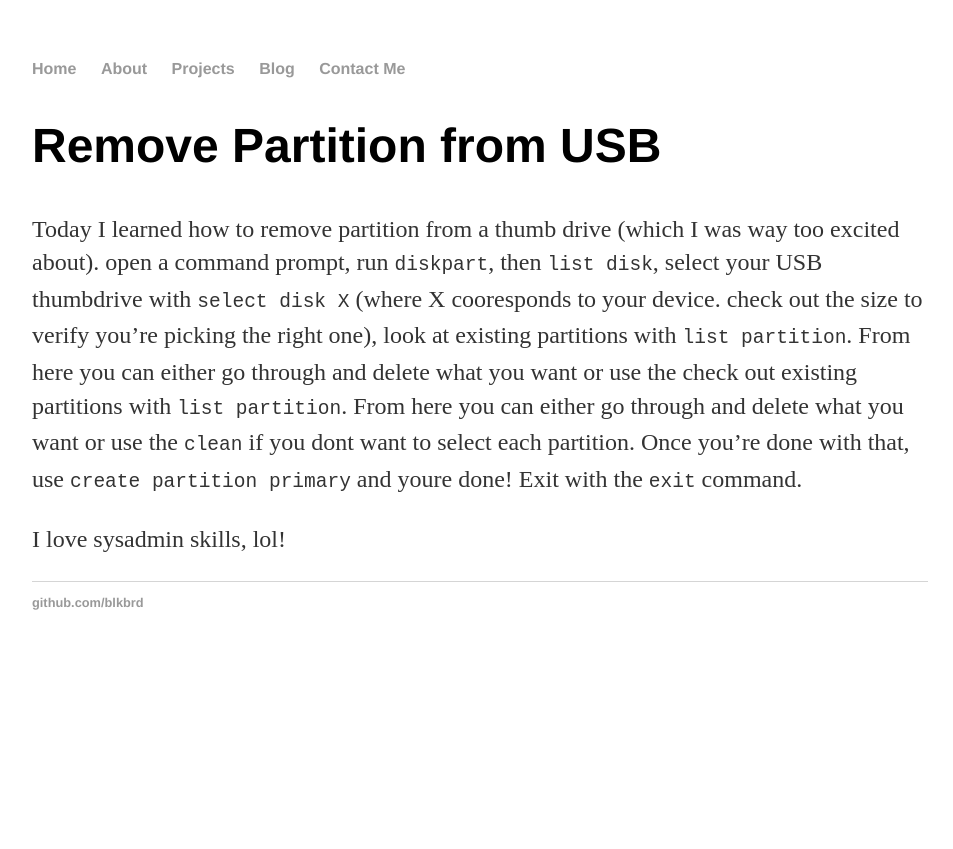
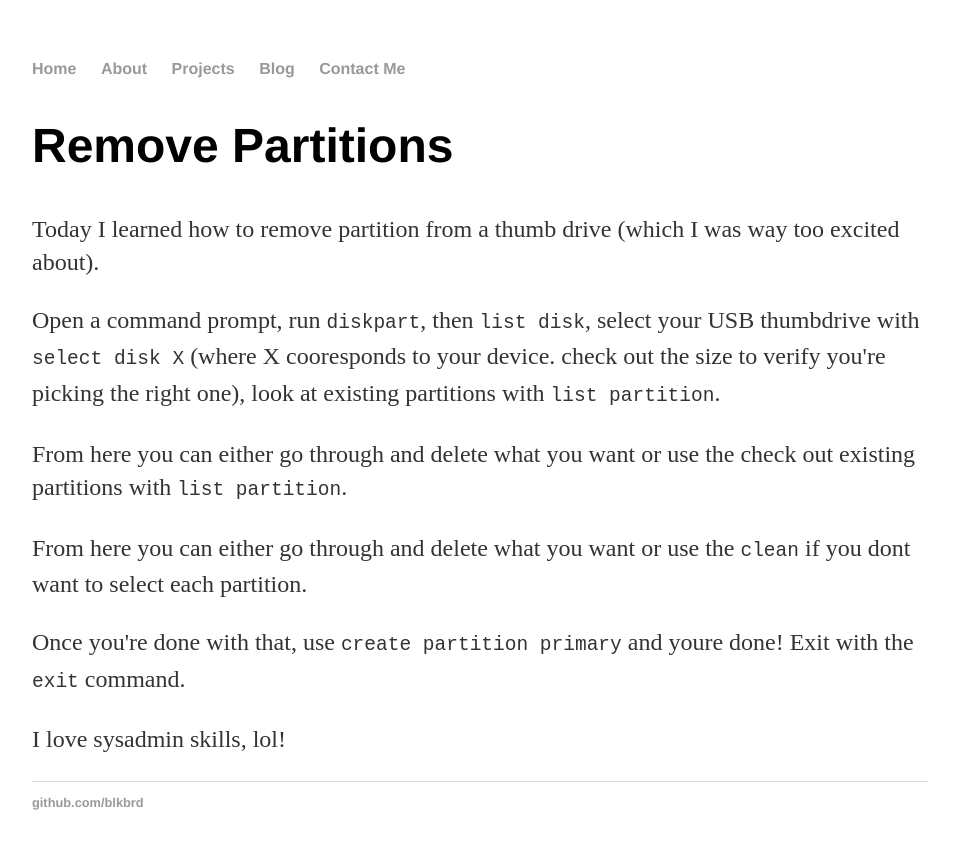
Before and after one commit to blkbrd/blkbrd.github.io, a Jekyll site: the page built from _posts/2019-03-09-Remove-Partition-from-USB.md, in a window 1280 px wide. Shown: the top 849 px of the page, without its empty margins (160-1113 px from the left). Built offline with Jekyll 4.4.1, drawn with Linux system fonts in a browser that asks for light colours.

Commit message:
Update 2019-03-09-Remove-Partition-from-USB.md
add spacing

```diff
--- a/_posts/2019-03-09-Remove-Partition-from-USB.md
+++ b/_posts/2019-03-09-Remove-Partition-from-USB.md
@@ -1,15 +1,20 @@
 ---
 layout: post
-title: "Remove Partition from USB"
+title: "Remove Partitions"
 date: 2019-03-09
 ---
 
 Today I learned how to remove partition from a thumb drive (which I was way too excited about).
-open a command prompt, run <code>diskpart</code>, then <code>list disk</code>, select your USB thumbdrive with <code>select disk X</code>
+<p>
+Open a command prompt, run <code>diskpart</code>, then <code>list disk</code>, select your USB thumbdrive with <code>select disk X</code>
 (where X cooresponds to your device. check out the size to verify you're picking the right one),
-look at existing partitions with <code>list partition</code>. From here you can either go through and delete what you want or use the check
-out existing partitions with <code>list partition</code>. From here you can either go through and delete what you want or use the
-<code>clean</code> if you dont want to select each partition. Once you're done with that, use <code>create partition primary</code> and youre
+look at existing partitions with <code>list partition</code>.
+<p>
+From here you can either go through and delete what you want or use the check
+out existing partitions with <code>list partition</code>.
+<p>From here you can either go through and delete what you want or use the
+<code>clean</code> if you dont want to select each partition.
+<p>Once you're done with that, use <code>create partition primary</code> and youre
 done! Exit with the <code>exit</code> command.
-
+<p>
 I love sysadmin skills, lol!
```
